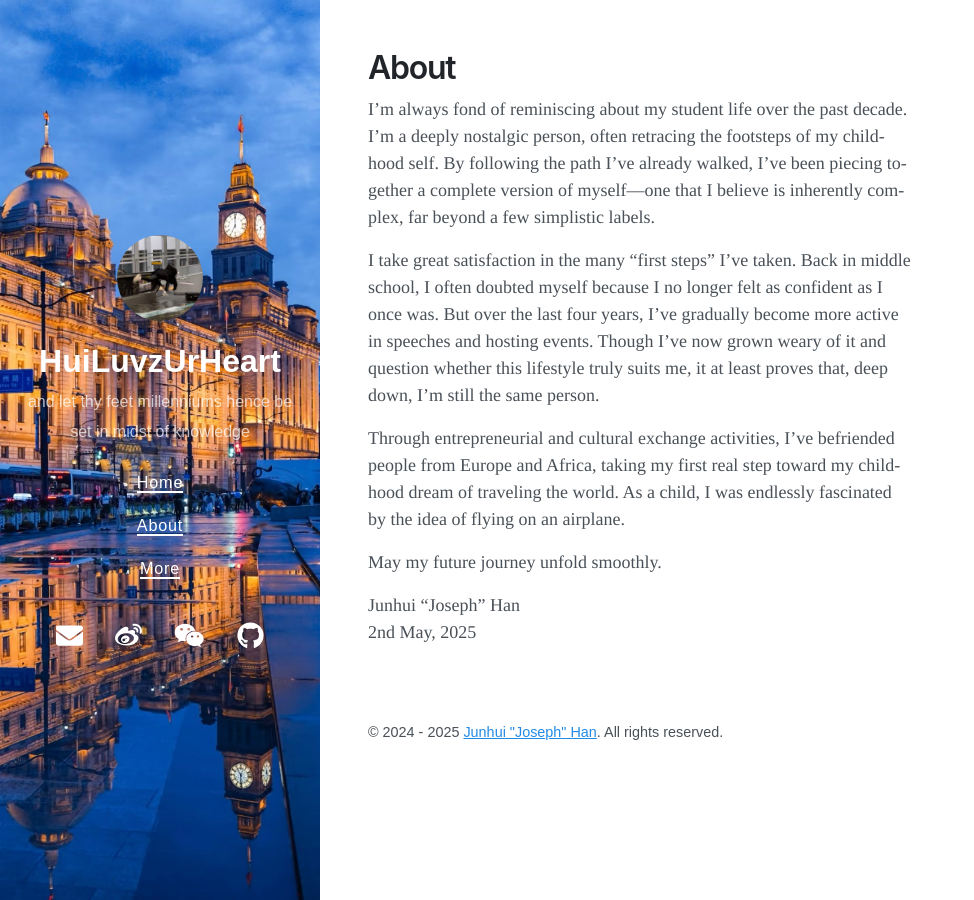
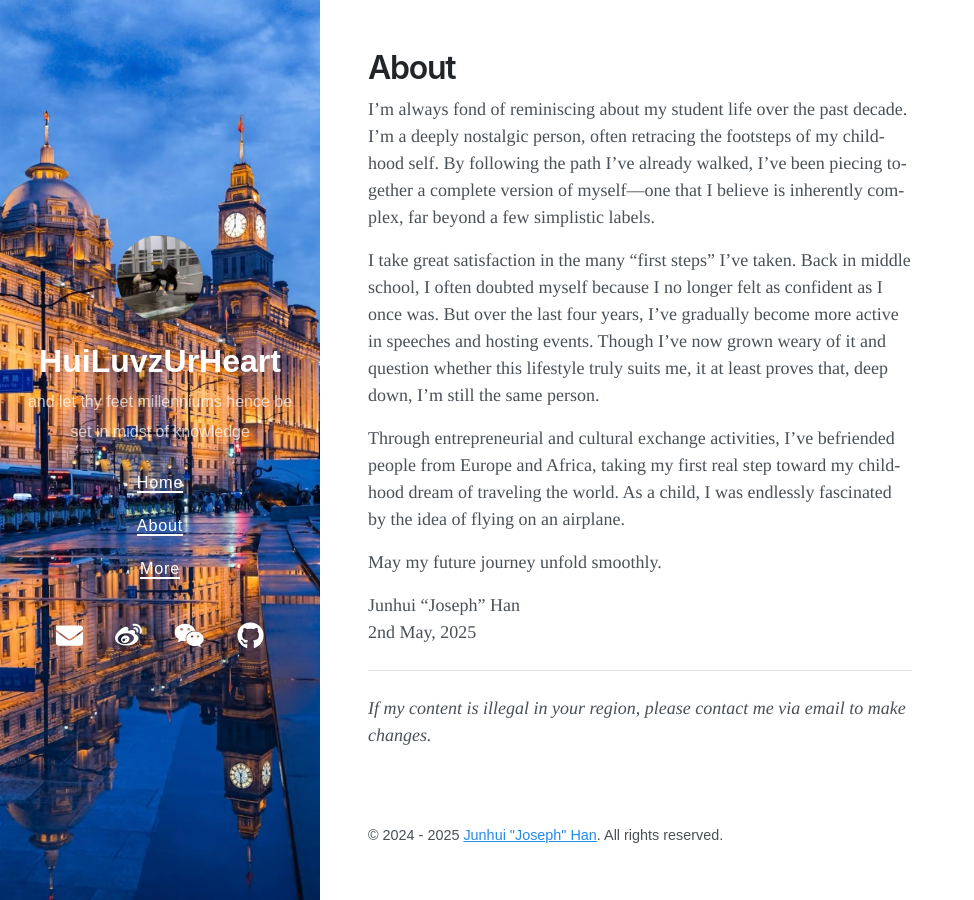
Before and after one commit to sugoijosephhan/sugoijosephhan.github.io, a Jekyll site: the page built from about.md, in a window 1280 px wide. Shown: the whole page, without its empty margins (0-974 px from the left). Built offline with Jekyll 4.4.1, drawn with Linux system fonts in a browser that asks for light colours; nearby versions of some CDN libraries.

Commit message:
2025/05/02/02:45 - Modified the contents.

```diff
--- a/about.md
+++ b/about.md
@@ -13,3 +13,7 @@ May my future journey unfold smoothly.
 
 Junhui "Joseph" Han
 2nd May, 2025
+
+---
+
+_If my content is illegal in your region, please contact me via email to make changes._
```
